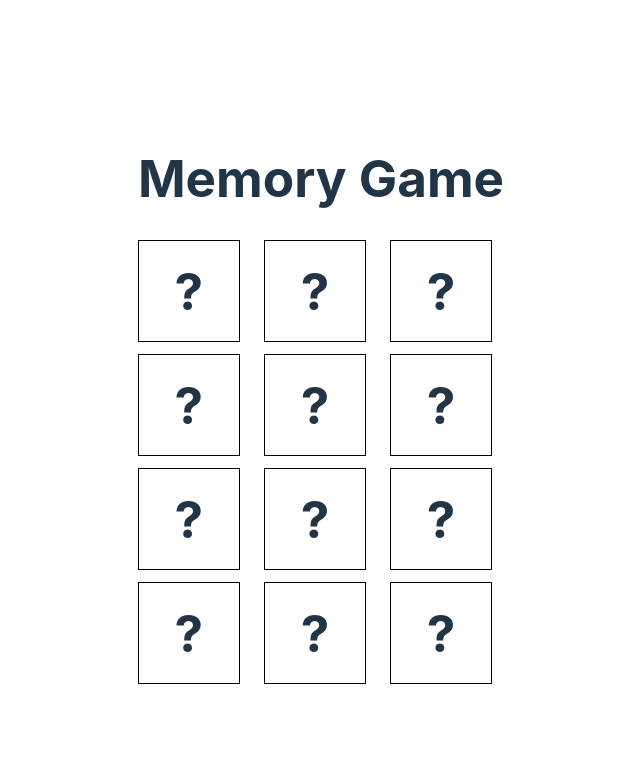
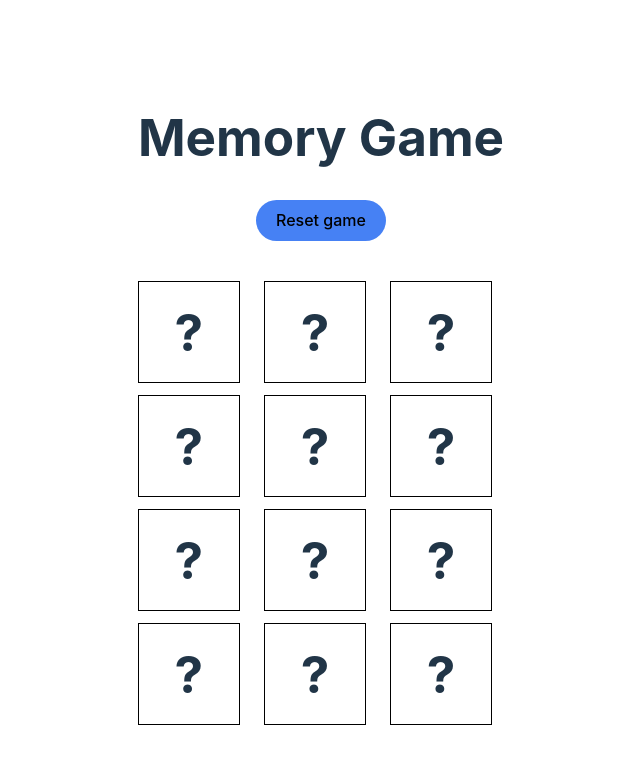
Before and after one commit to msoicher/memory-game, a React (Vite) app: page / in a window 1280 px wide. Shown: the top 764 px of the page, without its empty margins (319-959 px from the left). Built offline with nearby package versions, Linux system fonts and the light colour scheme.

Commit message:
Add more delay to wrong card and keep reset button there all the time.

```diff
--- a/src/App.tsx
+++ b/src/App.tsx
@@ -19,7 +19,7 @@ const Container = styled.div`
 const StyledButton = styled.button`
   border-radius: 25px;
   background-color: #4681f4;
-  margin-bottom: 20px;
+  margin-bottom: 40px;
 `;
 
 export type CardType = {
@@ -84,7 +84,7 @@ const App = () => {
 
   const disableCards = async () => {
     setIsDisabled(true);
-    await wait(500);
+    await wait(1000);
     setIsDisabled(false);
   };
 
@@ -99,12 +99,8 @@ const App = () => {
   return (
     <Container>
       <h1>Memory Game</h1>
-      {hasWon && (
-        <>
-          <Confetti />
-          <StyledButton onClick={resetGame}>Reset game</StyledButton>
-        </>
-      )}
+      <StyledButton onClick={resetGame}>Reset game</StyledButton>
+      {hasWon && <Confetti />}
       <Grid>
         {board.map((row: number[], rowIndex) =>
           row.map((value: number, colIndex) => (
```
